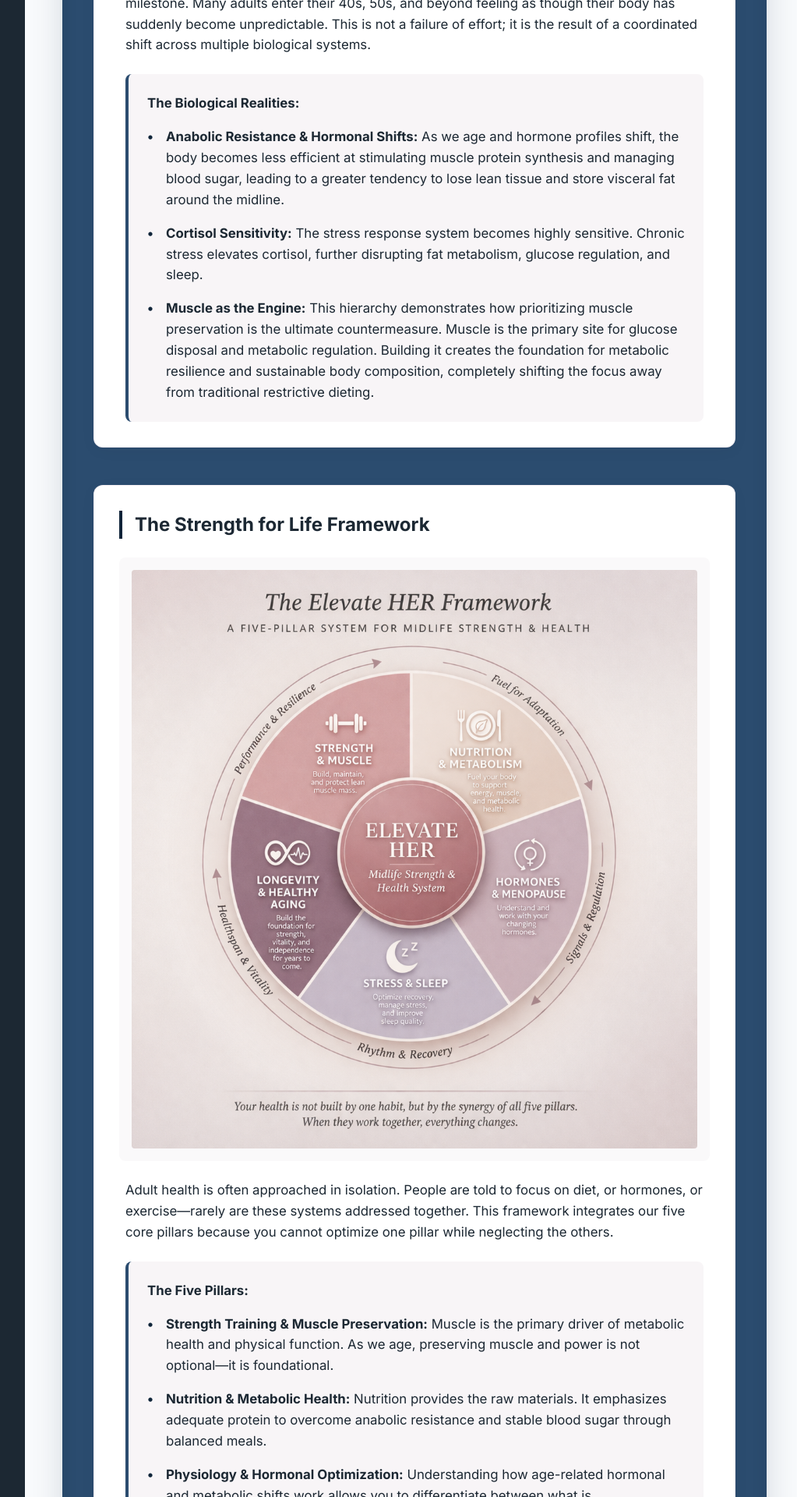
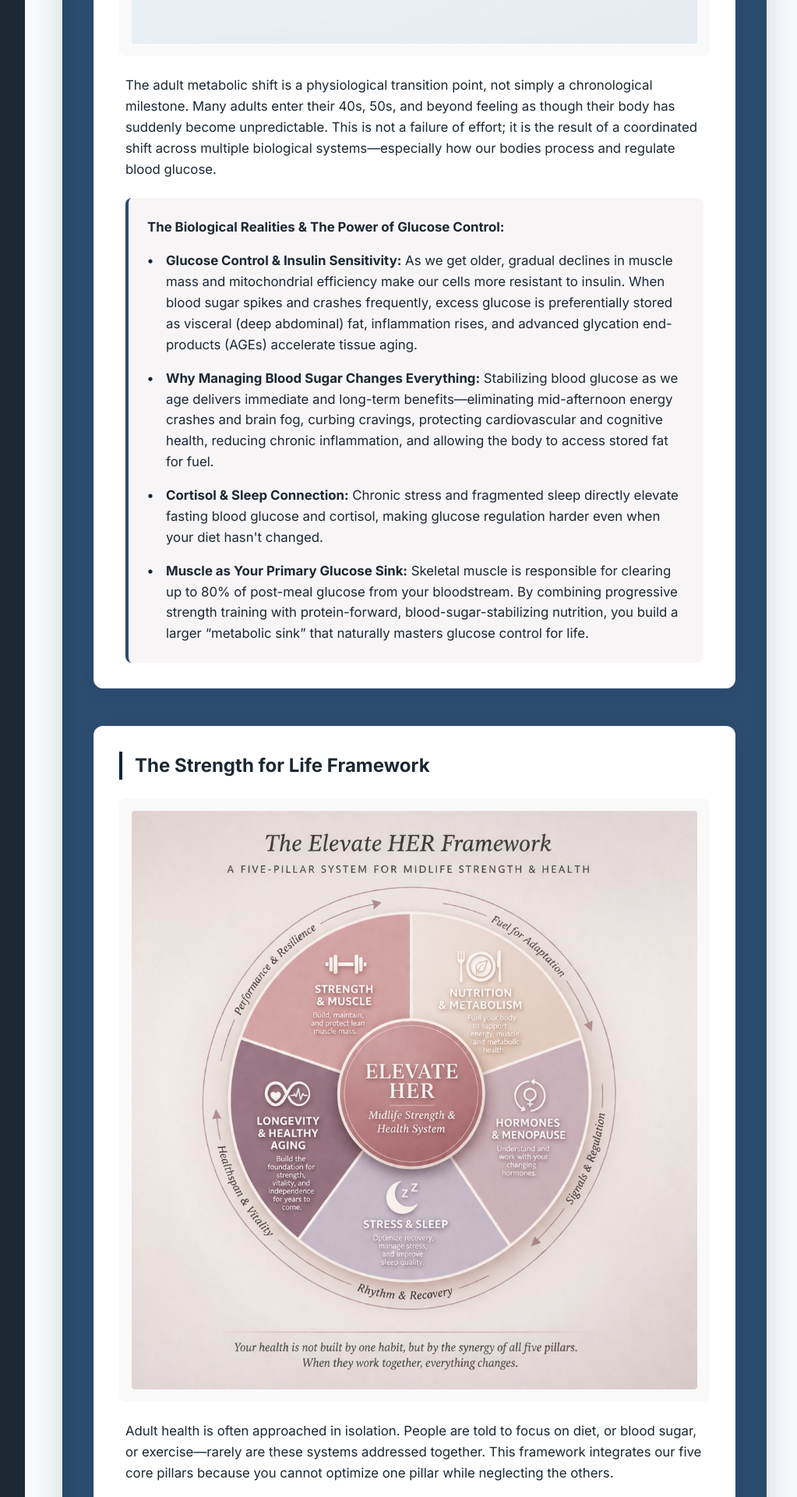
Before and after one commit to rosannewoods7/strength-for-life-app, a Next.js app: page /framework in a window 1280 px wide. Shown: the part 2460-4380 px from the top of the page at 78% size, without its empty margins (248-1271 px from the left). Built offline with nearby package versions, Linux system fonts and the light colour scheme; no server answers.

Commit message:
Update Metabolic Shift Pyramid graphic and copy with Glucose Control

```diff
--- a/src/app/(protected)/framework/page.js
+++ b/src/app/(protected)/framework/page.js
@@ -13,14 +13,15 @@ export default function FrameworkPage() {
       content: (
         <>
           <p>
-            The adult metabolic shift is a physiological transition point, not simply a chronological milestone. Many adults enter their 40s, 50s, and beyond feeling as though their body has suddenly become unpredictable. This is not a failure of effort; it is the result of a coordinated shift across multiple biological systems.
+            The adult metabolic shift is a physiological transition point, not simply a chronological milestone. Many adults enter their 40s, 50s, and beyond feeling as though their body has suddenly become unpredictable. This is not a failure of effort; it is the result of a coordinated shift across multiple biological systems—especially how our bodies process and regulate blood glucose.
           </p>
           <div className={styles.detailBox}>
-            <p><strong>The Biological Realities:</strong></p>
+            <p><strong>The Biological Realities &amp; The Power of Glucose Control:</strong></p>
             <ul>
-              <li><strong>Anabolic Resistance &amp; Hormonal Shifts:</strong> As we age and hormone profiles shift, the body becomes less efficient at stimulating muscle protein synthesis and managing blood sugar, leading to a greater tendency to lose lean tissue and store visceral fat around the midline.</li>
-              <li><strong>Cortisol Sensitivity:</strong> The stress response system becomes highly sensitive. Chronic stress elevates cortisol, further disrupting fat metabolism, glucose regulation, and sleep.</li>
-              <li><strong>Muscle as the Engine:</strong> This hierarchy demonstrates how prioritizing muscle preservation is the ultimate countermeasure. Muscle is the primary site for glucose disposal and metabolic regulation. Building it creates the foundation for metabolic resilience and sustainable body composition, completely shifting the focus away from traditional restrictive dieting.</li>
+              <li><strong>Glucose Control &amp; Insulin Sensitivity:</strong> As we get older, gradual declines in muscle mass and mitochondrial efficiency make our cells more resistant to insulin. When blood sugar spikes and crashes frequently, excess glucose is preferentially stored as visceral (deep abdominal) fat, inflammation rises, and advanced glycation end-products (AGEs) accelerate tissue aging.</li>
+              <li><strong>Why Managing Blood Sugar Changes Everything:</strong> Stabilizing blood glucose as we age delivers immediate and long-term benefits—eliminating mid-afternoon energy crashes and brain fog, curbing cravings, protecting cardiovascular and cognitive health, reducing chronic inflammation, and allowing the body to access stored fat for fuel.</li>
+              <li><strong>Cortisol &amp; Sleep Connection:</strong> Chronic stress and fragmented sleep directly elevate fasting blood glucose and cortisol, making glucose regulation harder even when your diet hasn&apos;t changed.</li>
+              <li><strong>Muscle as Your Primary Glucose Sink:</strong> Skeletal muscle is responsible for clearing up to 80% of post-meal glucose from your bloodstream. By combining progressive strength training with protein-forward, blood-sugar-stabilizing nutrition, you build a larger &ldquo;metabolic sink&rdquo; that naturally masters glucose control for life.</li>
             </ul>
           </div>
         </>
@@ -34,14 +35,14 @@ export default function FrameworkPage() {
       content: (
         <>
           <p>
-            Adult health is often approached in isolation. People are told to focus on diet, or hormones, or exercise—rarely are these systems addressed together. This framework integrates our five core pillars because you cannot optimize one pillar while neglecting the others.
+            Adult health is often approached in isolation. People are told to focus on diet, or blood sugar, or exercise—rarely are these systems addressed together. This framework integrates our five core pillars because you cannot optimize one pillar while neglecting the others.
           </p>
           <div className={styles.detailBox}>
             <p><strong>The Five Pillars:</strong></p>
             <ul>
               <li><strong>Strength Training &amp; Muscle Preservation:</strong> Muscle is the primary driver of metabolic health and physical function. As we age, preserving muscle and power is not optional—it is foundational.</li>
-              <li><strong>Nutrition &amp; Metabolic Health:</strong> Nutrition provides the raw materials. It emphasizes adequate protein to overcome anabolic resistance and stable blood sugar through balanced meals.</li>
-              <li><strong>Physiology &amp; Hormonal Optimization:</strong> Understanding how age-related hormonal and metabolic shifts work allows you to differentiate between what is physiologically driven and what is influenced by lifestyle.</li>
+              <li><strong>Nutrition &amp; Metabolic Health:</strong> Nutrition provides the raw materials, emphasizing adequate protein to overcome anabolic resistance and support lean tissue repair.</li>
+              <li><strong>Glucose Control &amp; Insulin Sensitivity:</strong> Managing blood sugar spikes through muscle contraction, meal composition, and movement timing protects vascular health, sustains daily energy, and prevents visceral fat accumulation as we age.</li>
               <li><strong>Stress &amp; Sleep Optimization:</strong> Stress and recovery determine how effectively the body can repair. Poor sleep disrupts appetite regulation, insulin sensitivity, and fat storage.</li>
               <li><strong>Longevity &amp; Healthy Aging:</strong> This integrates the outcomes of the first four pillars into a long-term vision for healthspan.</li>
             </ul>
```
Also changed, not shown: public/pyramid.png.
